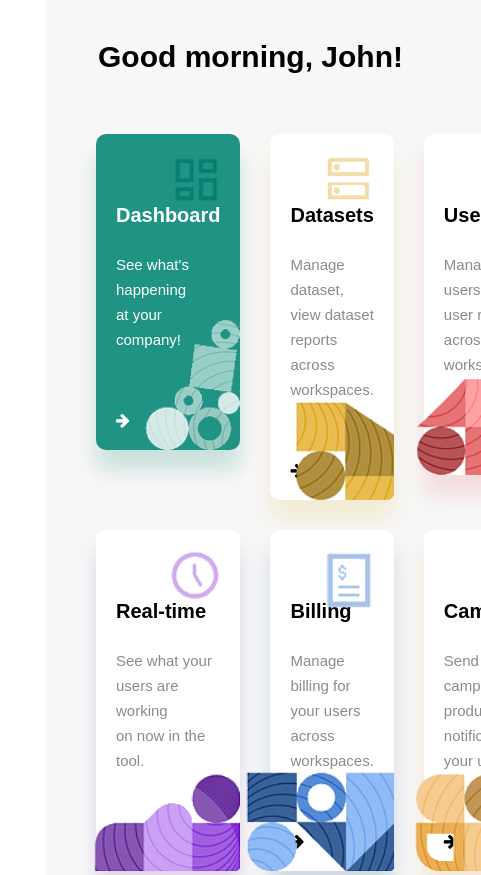
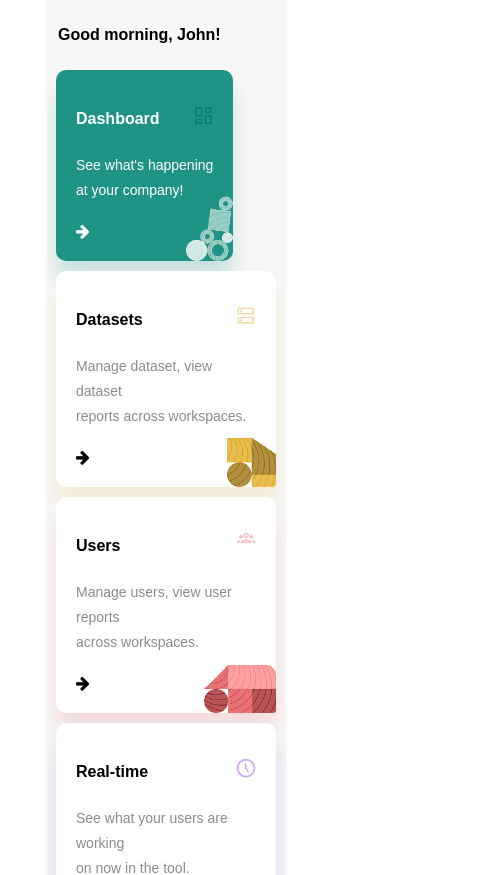
Before and after one commit to Mnde81/navigation, a website: page index.html in a window 390 px wide. Shown: the top 875 px of the page, 481 px wide, since content can reach past the window. Drawn offline with Linux system fonts and the light colour scheme.

Commit message:
updated file

```diff
--- /dev/null
+++ b/css/responsive.css
@@ -0,0 +1,84 @@
+@media (max-width: 900px) {
+    main {
+        display: flex;
+        flex-direction: column;
+    }
+
+    .greeting {
+        font-size: 20px;
+        margin-left: 2px;
+        font-weight: 700;
+    }
+
+    .block > .title {
+        margin:  0;
+        font-size: 20px;
+        margin-top: 20px;
+    }
+
+    .icons-1 {
+        width: 20px;
+        right: 20px;
+        top: 30px;
+    }
+
+    .icons-2 {
+        width: 80px;
+        right: 0;
+        bottom: 0;
+    }
+
+    .icons-3 {
+        width: 100px;
+        right: 0;
+        bottom: 0;
+    }
+}
+
+
+@media (max-width: 460px) {
+    main {
+        display: flex;
+        flex-direction: column;
+        gap: 10px;
+        padding: 10px 10px;
+    }
+
+    .greeting {
+        font-size: 16px;
+        margin-left: 2px;
+        font-weight: 700;
+    }
+
+    .block > .title {
+        margin:  0;
+        font-size: 16px;
+        margin-top: 20px;
+    }
+
+    .block > .content {
+        font-size: 14px;
+
+    }
+
+    .block .fa {
+        margin-top: 0px;
+    }
+    .icons-1 {
+        width: 20px;
+        right: 20px;
+        top: 35px;
+    }
+
+    .icons-2 {
+        width: 50px;
+        right: 0;
+        bottom: 0;
+    }
+
+    .icons-3 {
+        width: 75px;
+        right: 0;
+        bottom: 0;
+    }
+}
--- a/index.html
+++ b/index.html
@@ -8,6 +8,7 @@
     <link rel="stylesheet" href="./css/main.css">
     <link rel="stylesheet" href="./css/aside.css">
     <link rel="stylesheet" href="./css/header.css">
+    <link rel="stylesheet" href="./css/responsive.css">
 </head>
 <body>
     <aside>
```
Also changed, not shown: README.md.
